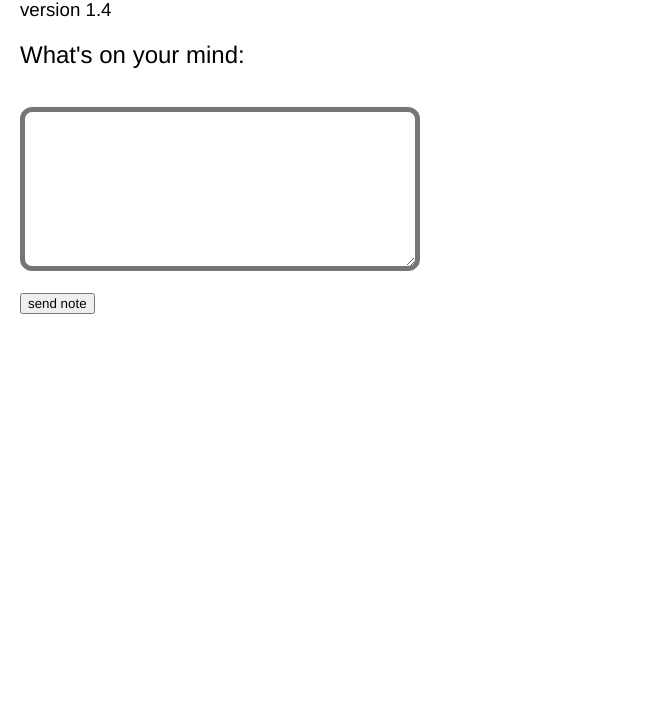
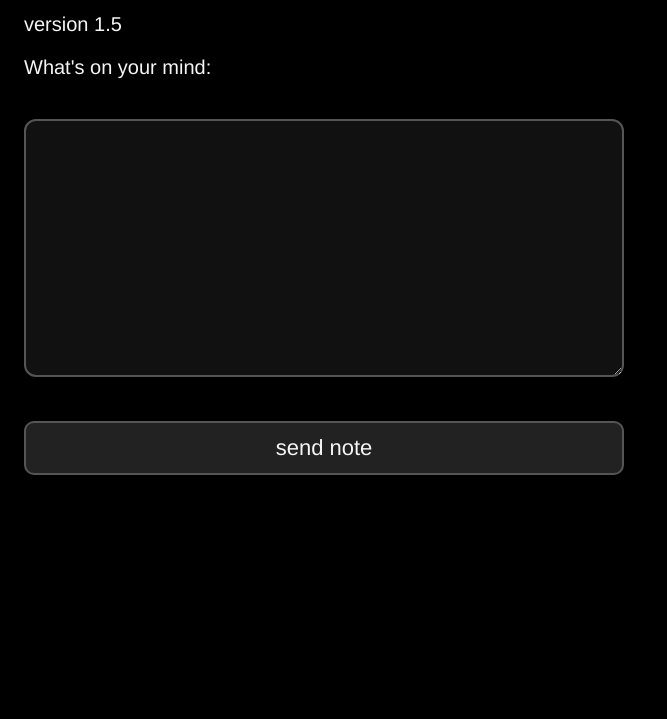
Before and after one commit to anbdesign/kindleNotes, a website: page dist/app/index.html in a window 1280 px wide. Shown: the part 81-800 px from the top of the page, without its empty margins (0-667 px from the left). Drawn offline with Linux system fonts and the light colour scheme.

Commit message:
updated the UI to make it bigger and in dark mode

```diff
--- a/dist/app/index.html
+++ b/dist/app/index.html
@@ -12,7 +12,7 @@
 <body>
   <main id="content">
     <h1>Kindle Notes</h1>
-    <h3>version 1.4</h3>
+    <h3>version 1.5</h3>
     <form action="/" method="post" id="formID">
       <label><h2>What's on your mind:</h2></label><br/>
       <textarea id="textareaID" rows="10" cols="50" name="textArea"></textarea><br/><br/>
--- a/dist/app/styles.css
+++ b/dist/app/styles.css
@@ -1,28 +1,50 @@
 * {
   font-family: Helvetica, Arial, sans-serif;
   font-weight: 100;
-}g
+  font-size: 20px;
+}
 
 html, body {
   margin: 0;
   border: 0;
   padding: 0;
-  background-color: #fff;
+  background-color: #000;
+  color: #f5f5f5;
 }
 
 main {
-  /* margin: auto; */
-  /* width: 50%; */
-  /* padding: 20px; */
-  margin: 20px;
+  margin: 32px 24px;
+  max-width: 600px;
 }
 
 main > h1 {
   text-align: left;
-  /* font-size: 3.5em; */
+  font-size: 1.8em;
+  margin-bottom: 16px;
 }
 
 #textareaID {
-  border-width: thick;
+  border-width: 2px;
+  border-style: solid;
+  border-color: #555;
   border-radius: 12px;
+  background-color: #111;
+  color: #f5f5f5;
+  padding: 12px;
+  width: 100%;
+  min-height: 250px;
+  box-sizing: border-box;
 }
+
+input {
+  background-color: #222;
+  color: #f5f5f5;
+  border: 2px solid #555;
+  border-radius: 10px;
+  padding: 12px 20px;
+  font-size: 1.1em;
+  font-weight: 400;
+  width: 100%;
+  margin-top: 16px;
+  cursor: pointer;
+}
```
Also changed, not shown: dist/server.js.
